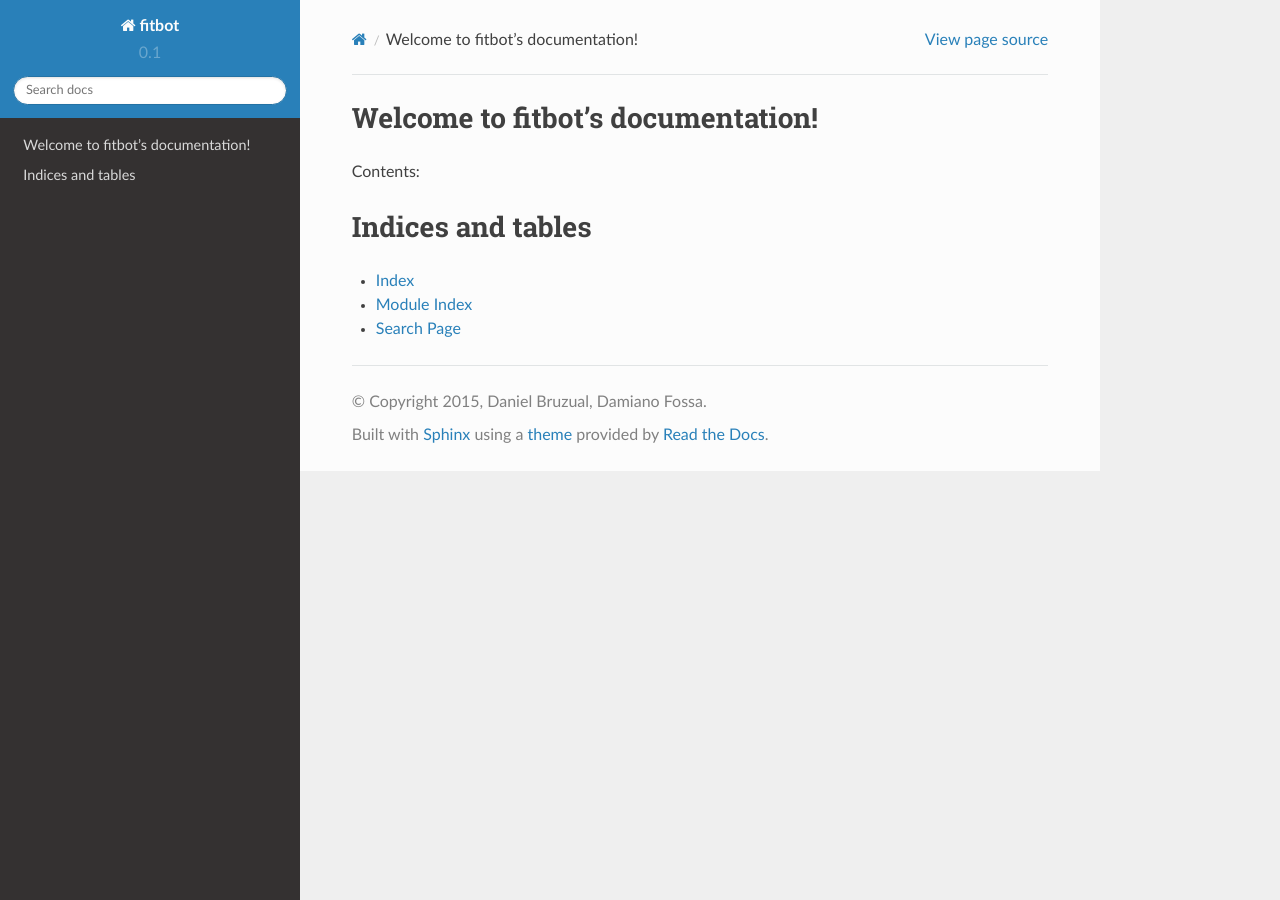
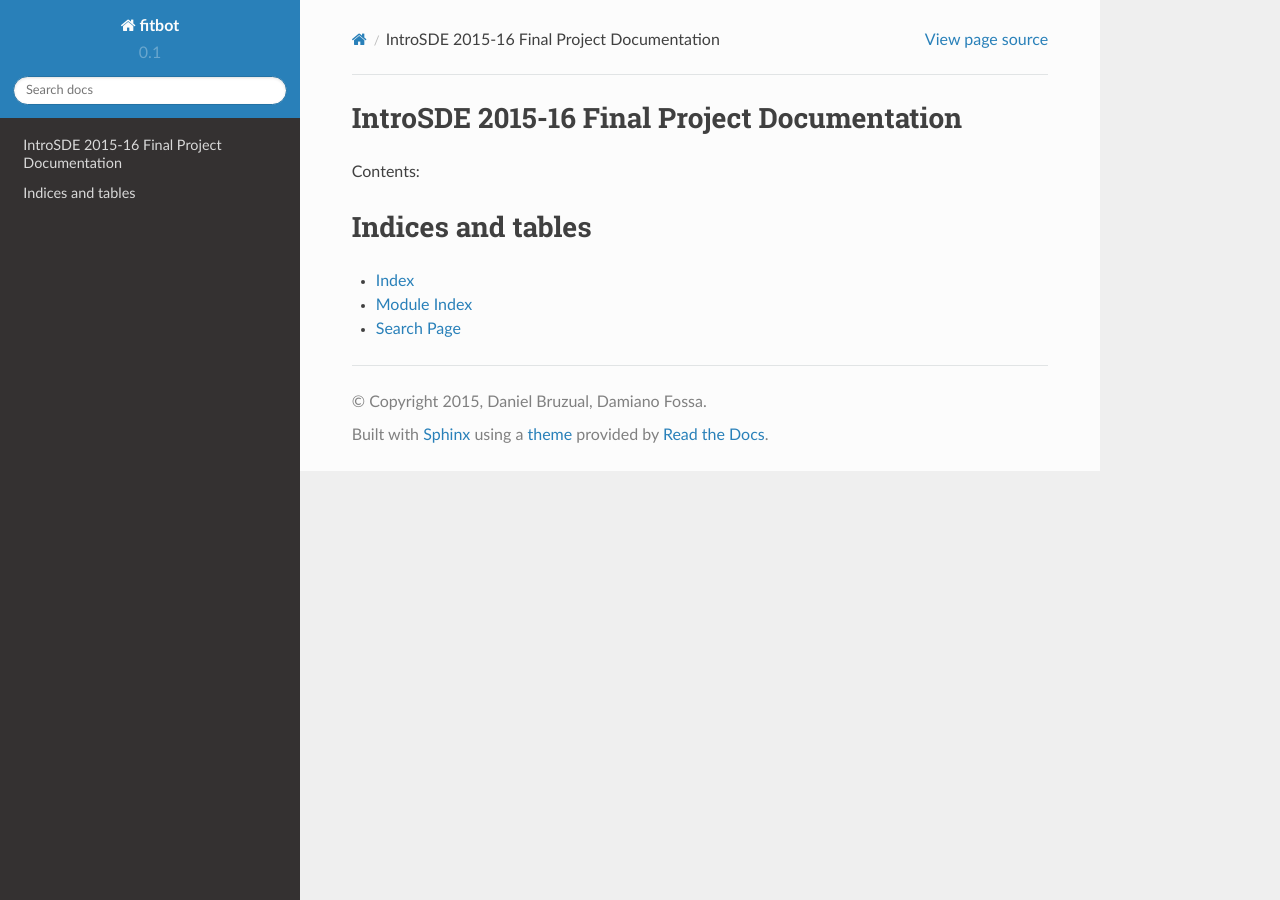
Before and after one commit to trento-introsde-final/documentation, a Sphinx documentation site: the page built from docs/source/index.rst, in a window 1280 px wide. Built offline with Sphinx 7.4.7 and the Read the Docs theme 2.0.0, drawn with Linux system fonts in a browser that asks for light colours.

Commit message:
Update title

```diff
--- a/docs/source/index.rst
+++ b/docs/source/index.rst
@@ -3,7 +3,7 @@
    You can adapt this file completely to your liking, but it should at least
    contain the root `toctree` directive.
 
-Welcome to fitbot's documentation!
+IntroSDE 2015-16 Final Project Documentation
 ==================================
 
 Contents:
```
